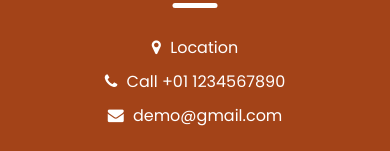
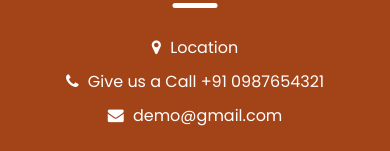
Before and after one commit to sabarivelans/Git_final_project, a plain HTML site: page index.html in a window 390 px wide. Shown: the part 5288-5439 px from the top of the page. Drawn offline with nearby package versions, Linux system fonts and the light colour scheme; some packages are replaced by stand-ins of ours.

Commit message:
phone number updated

```diff
--- a/index.html
+++ b/index.html
@@ -385,7 +385,7 @@
                 <a href="">
                   <i class="fa fa-phone" aria-hidden="true"></i>
                   <span>
-                    Call +01 1234567890
+                    Give us a Call +91 0987654321
                   </span>
                 </a>
                 <a href="">
```
